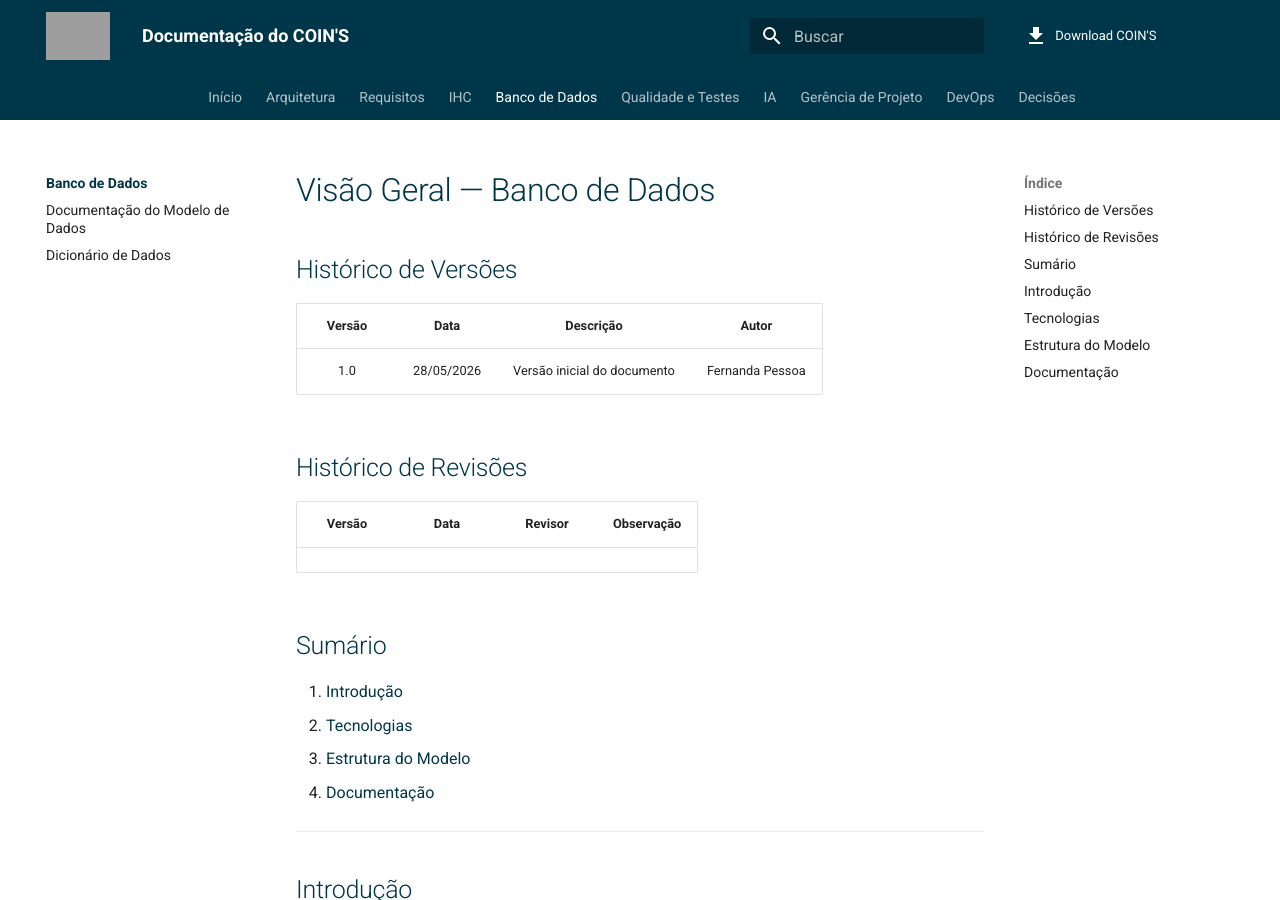
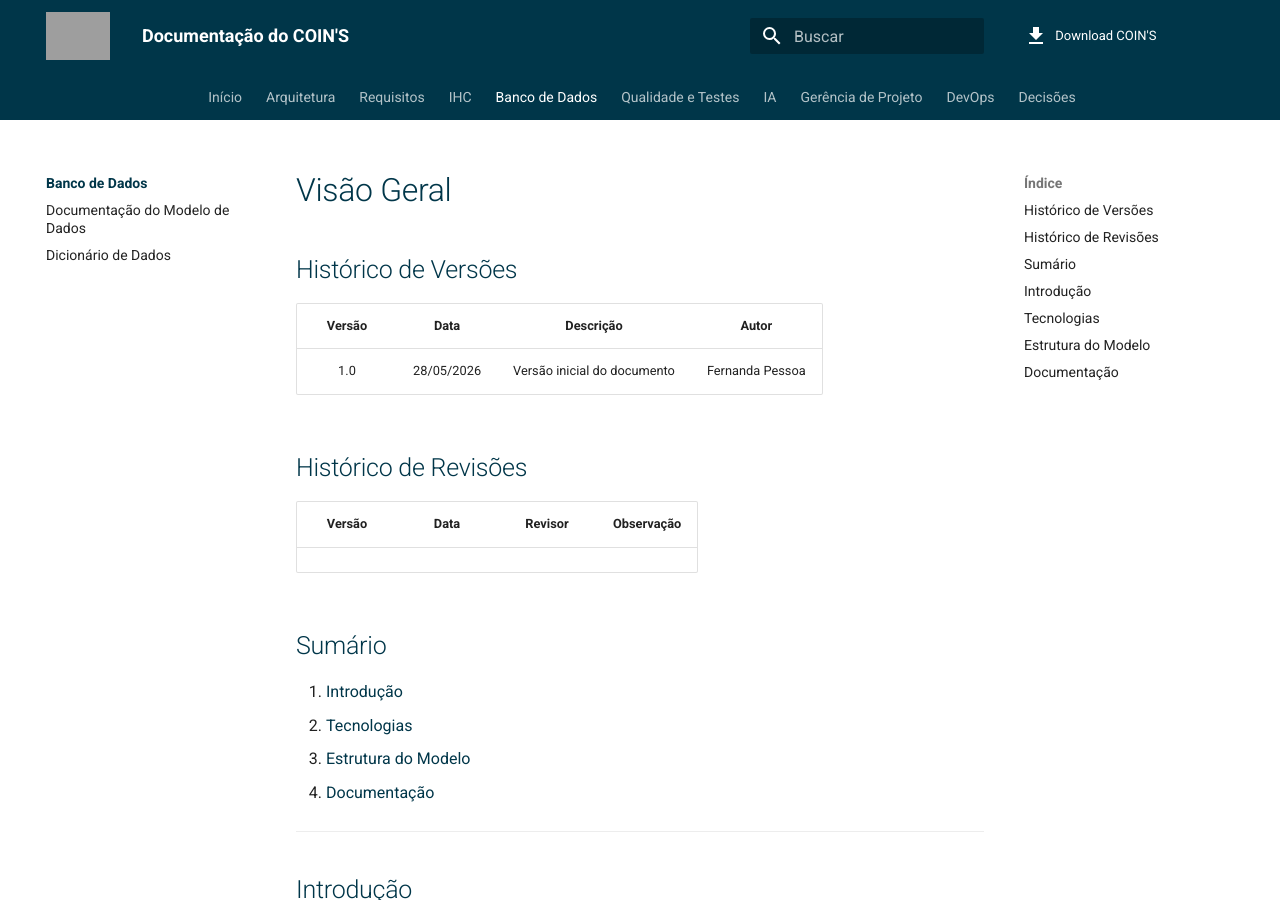
Before and after one commit to NES-Contabilidade-Integrada/doc-coins2026.1, an MkDocs documentation site: the page built from docs/banco-de-dados/index.md, in a window 1280 px wide and 900 px high. Built offline with MkDocs 1.6.1 and Material for MkDocs 9.7.7, drawn with Linux system fonts in a browser that asks for light colours; comment, search, counter and statistics services are not loaded; grey boxes are pictures that could not be loaded.

Commit message:
fix(banco-de-dados): simplify overview title to Visão Geral
Co-Authored-By: Claude Sonnet 4.6 <noreply@anthropic.com>

```diff
--- a/docs/banco-de-dados/index.md
+++ b/docs/banco-de-dados/index.md
@@ -1,4 +1,4 @@
-# Visão Geral — Banco de Dados
+# Visão Geral
 
 ## Histórico de Versões
 
```
